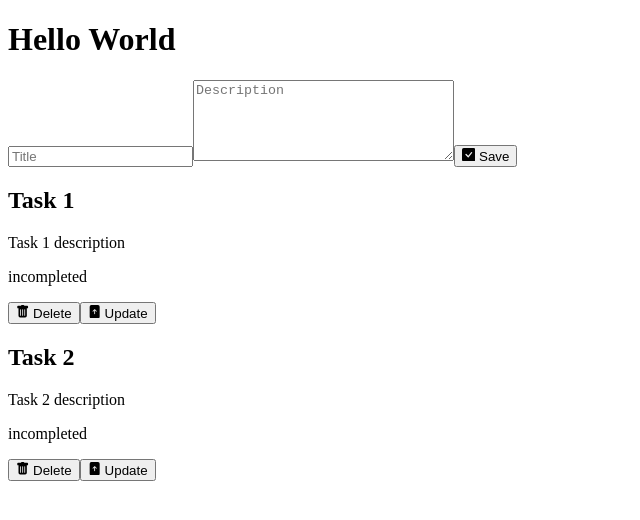
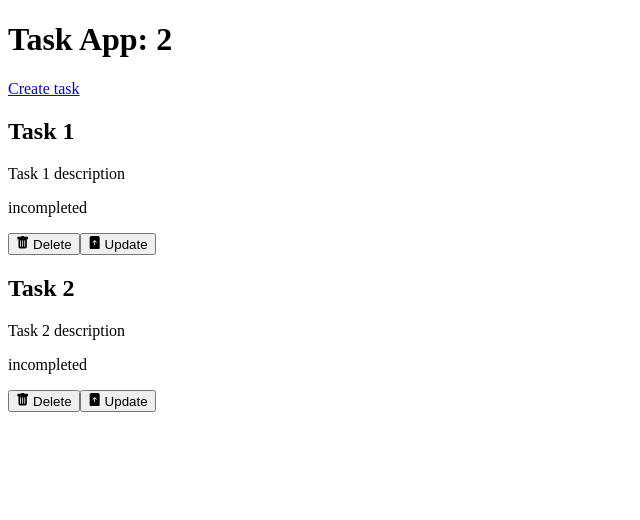
Before and after one commit to brunocoronado49/react-redux-toolkit-vite, a React (Vite) app: page / in a window 1280 px wide. Shown: the top 520 px of the page, without its empty margins (0-640 px from the left). Built offline with nearby package versions, Linux system fonts and the light colour scheme.

Commit message:
Creando navegacion y titulo

```diff
--- a/src/App.jsx
+++ b/src/App.jsx
@@ -1,13 +1,19 @@
-import React from "react";
+import { Fragment } from "react";
+import { BrowserRouter, Routes, Route, useNavigate } from "react-router-dom";
 import TaskForm from "./components/TaskForm";
 import TaskList from "./components/TaskList";
 
 const App = () => {
   return (
     <div>
-      <h1>Hello World</h1>
-      <TaskForm />
-      <TaskList />
+      <BrowserRouter>
+        <Fragment>
+          <Routes>
+            <Route path="/" element={<TaskList />} />
+            <Route path="/create-task" element={<TaskForm />} />
+          </Routes>
+        </Fragment>
+      </BrowserRouter>
     </div>
   );
 };
--- a/src/components/TaskForm.jsx
+++ b/src/components/TaskForm.jsx
@@ -1,4 +1,5 @@
 import { useState } from "react";
+import { useNavigate } from "react-router-dom";
 import { useDispatch } from "react-redux";
 import { addTask } from "../features/task/taskSlice";
 import { v4 } from "uuid";
@@ -6,6 +7,7 @@ import { BsFillCheckSquareFill } from "react-icons/bs";
 
 const TaskForm = () => {
   const dispatch = useDispatch();
+  const navigate = useNavigate();
 
   const [task, setTask] = useState({
     title: "",
@@ -27,6 +29,7 @@ const TaskForm = () => {
         ...task,
       })
     );
+    navigate("/");
   };
 
   return (
--- a/src/components/TaskList.jsx
+++ b/src/components/TaskList.jsx
@@ -1,4 +1,5 @@
 import { useSelector, useDispatch } from "react-redux";
+import { Link } from "react-router-dom";
 import { BsFillTrashFill, BsFileArrowUpFill } from "react-icons/bs";
 import { deleteTask } from "../features/task/taskSlice";
 
@@ -14,6 +15,10 @@ const taskList = () => {
 
   return (
     <div>
+      <header>
+        <h1>Task App: {tasks.length}</h1>
+        <Link to="/create-task">Create task</Link>
+      </header>
       {tasks.map((task) => (
         <div key={task.id}>
           <h2>{task.title}</h2>
@@ -22,7 +27,9 @@ const taskList = () => {
           <button onClick={() => handleDelete(task.id)}>
             <BsFillTrashFill /> Delete
           </button>
-          <button><BsFileArrowUpFill/> Update</button>
+          <button>
+            <BsFileArrowUpFill /> Update
+          </button>
         </div>
       ))}
     </div>
```
